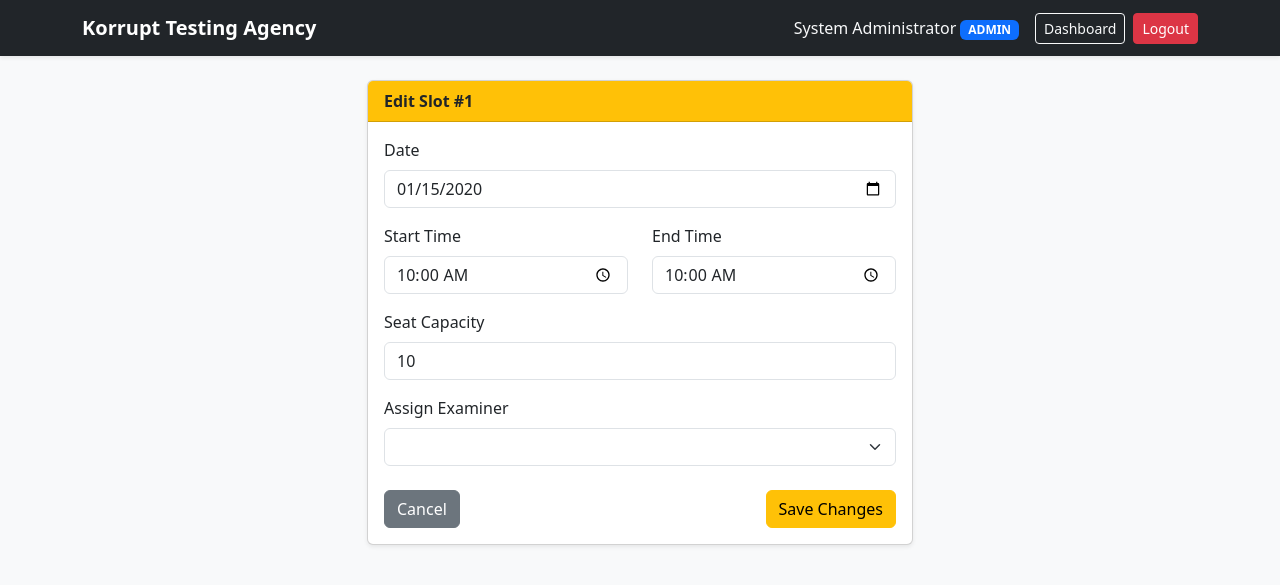
After one commit to 25f1000171/examination-management-system, a Flask app: page /admin/slot/1/edit in a window 1280 px wide. The commit adds this page. Shown: the top 585 px of the page. Run offline with Flask 3, Linux system fonts and the light colour scheme; a user stored in the database is signed in; tables that the repository leaves empty hold one stand-in row (values such as "Sample post"); lists and menus that the app fills with data are empty.

Commit message:
completed the required files

```diff
--- a/app.py
+++ b/app.py
@@ -356,6 +356,48 @@ def create_slot(exam_id):
 
     return render_template('create_slot.html', exam=exam, examiners=examiners)
 
+
+# admin route for editing an existing slot
+@app.route('/admin/slot/<int:slot_id>/edit', methods=['GET', 'POST'])
+@login_required
+def admin_edit_slot(slot_id):
+    if current_user.role != 'admin':
+        return redirect(url_for('home'))
+
+    slot = Slot.query.get_or_404(slot_id)
+    examiners = User.query.filter_by(role='examiner', is_approved=True).all()
+
+    if request.method == 'POST':
+        slot.date = datetime.strptime(request.form.get('date'), '%Y-%m-%d')
+        slot.start_time = datetime.strptime(request.form.get('start_time'), '%H:%M').time()
+        slot.end_time = datetime.strptime(request.form.get('end_time'), '%H:%M').time()
+        slot.capacity = int(request.form.get('capacity'))
+        slot.examiner_id = int(request.form.get('examiner_id'))
+        db.session.commit()
+        flash('Slot updated successfully!', 'success')
+        return redirect(url_for('admin_dashboard'))
+
+    return render_template('edit_slot.html', slot=slot, examiners=examiners, role='admin')
+
+
+
+# admin route for deleting an existing slot
+@app.route('/admin/slot/<int:slot_id>/delete', methods=['POST'])
+@login_required
+def admin_delete_slot(slot_id):
+    if current_user.role != 'admin':
+        return redirect(url_for('home'))
+
+    slot = Slot.query.get_or_404(slot_id)
+    if slot.bookings:
+        flash('Cannot delete slot because students have already booked it.', 'warning')
+        return redirect(url_for('admin_dashboard'))
+
+    db.session.delete(slot)
+    db.session.commit()
+    flash('Slot deleted successfully.', 'info')
+    return redirect(url_for('admin_dashboard'))
+
 # 3. Manage Examination Rubrics
 
 # rubric criteria
@@ -604,6 +646,35 @@ def examiner_create_slot(exam_id):
     return render_template('examiner_create_slot.html', exam=exam)
 
 
+#examiner slot editing route
+@app.route('/examiner/slot/<int:slot_id>/edit', methods=['GET', 'POST'])
+@login_required
+def examiner_edit_slot(slot_id):
+    if current_user.role != 'examiner':
+        return redirect(url_for('home'))
+
+    slot = Slot.query.get_or_404(slot_id)
+
+    if slot.examiner_id != current_user.id:
+        flash('Unauthorized.', 'danger')
+        return redirect(url_for('examiner_dashboard'))
+
+    now = datetime.now()
+    if now >= slot.examination.slot_booking_start:
+        flash('Cannot edit slot after student booking has started.', 'danger')
+        return redirect(url_for('examiner_dashboard'))
+
+    if request.method == 'POST':
+        slot.date = datetime.strptime(request.form.get('date'), '%Y-%m-%d')
+        slot.start_time = datetime.strptime(request.form.get('start_time'), '%H:%M').time()
+        slot.end_time = datetime.strptime(request.form.get('end_time'), '%H:%M').time()
+        slot.capacity = int(request.form.get('capacity'))
+        db.session.commit()
+        flash('Slot updated successfully!', 'success')
+        return redirect(url_for('examiner_dashboard'))
+
+    return render_template('edit_slot.html', slot=slot, role='examiner')
+
 
 # examiner slot deletion route
 @app.route('/examiner/slot/<int:slot_id>/delete', methods=['POST'])
--- /dev/null
+++ b/templates/edit_slot.html
@@ -0,0 +1,50 @@
+{% extends 'base.html' %}
+{% block title %}Edit Slot{% endblock %}
+{% block content %}
+<div class="row justify-content-center mt-4">
+    <div class="col-md-6">
+        <div class="card shadow-sm">
+            <div class="card-header bg-warning text-dark fw-bold">Edit Slot #{{ slot.id }}</div>
+            <div class="card-body">
+                <form method="POST">
+                    <div class="mb-3">
+                        <label class="form-label">Date</label>
+                        <input type="date" name="date" class="form-control" value="{{ slot.date.strftime('%Y-%m-%d') }}" required>
+                    </div>
+                    <div class="row">
+                        <div class="col-md-6 mb-3">
+                            <label class="form-label">Start Time</label>
+                            <input type="time" name="start_time" class="form-control" value="{{ slot.start_time.strftime('%H:%M') }}" required>
+                        </div>
+                        <div class="col-md-6 mb-3">
+                            <label class="form-label">End Time</label>
+                            <input type="time" name="end_time" class="form-control" value="{{ slot.end_time.strftime('%H:%M') }}" required>
+                        </div>
+                    </div>
+                    <div class="mb-3">
+                        <label class="form-label">Seat Capacity</label>
+                        <input type="number" name="capacity" class="form-control" value="{{ slot.capacity }}" required>
+                    </div>
+
+                    <!-- admin option to change examiner -->
+                    {% if role == 'admin' %}
+                    <div class="mb-4">
+                        <label class="form-label">Assign Examiner</label>
+                        <select name="examiner_id" class="form-select" required>
+                            {% for ex in examiners %}
+                            <option value="{{ ex.id }}" {% if ex.id == slot.examiner_id %}selected{% endif %}>{{ ex.name }}</option>
+                            {% endfor %}
+                        </select>
+                    </div>
+                    {% endif %}
+
+                    <div class="d-flex justify-content-between mt-4">
+                        <a href="javascript:history.back()" class="btn btn-secondary">Cancel</a>
+                        <button type="submit" class="btn btn-warning">Save Changes</button>
+                    </div>
+                </form>
+            </div>
+        </div>
+    </div>
+</div>
+{% endblock %}
--- a/templates/examiner_dashboard.html
+++ b/templates/examiner_dashboard.html
@@ -73,7 +73,8 @@
                         <td>{{ s.available_seats }} / {{ s.capacity }}</td>
                         <td><span class="badge bg-{{ 'success' if s.status == 'Available' else 'secondary' }}">{{ s.status }}</span></td>
                         <td class="d-flex gap-1">
-                            <a href="{{ url_for('manage_slot', id=s.id) }}" class="btn btn-sm btn-primary">View Students</a>
+                            <a href="{{ url_for('manage_slot', id=s.id) }}" class="btn btn-sm btn-primary">Students</a>
+                            <a href="{{ url_for('examiner_edit_slot', slot_id=s.id) }}" class="btn btn-sm btn-outline-warning">Edit</a>
                             <form method="POST" action="{{ url_for('examiner_delete_slot', slot_id=s.id) }}">
                                 <button type="submit" class="btn btn-sm btn-outline-danger">Delete</button>
                             </form>
--- a/templates/student_dashboard.html
+++ b/templates/student_dashboard.html
@@ -40,7 +40,7 @@
                     <td><span class="badge bg-info text-dark">{{ s.capacity }} / {{ s.total_seats }}</span></td>
                     <td>
                         <form action="{{ url_for('book_slot', slot_id=s.id) }}" method="POST" class="d-inline">
-                            <button type="submit" class="btn btn-sm btn-success" onclick="return confirm('Are you want to book this slot ?')">Book Slot</button>
+                            <button type="submit" class="btn btn-sm btn-success" onclick="return">Book Slot</button>
                         </form>
                     </td>
                 </tr>
@@ -86,7 +86,7 @@
 
                             <!-- Cancel Button Form -->
                             <form action="{{ url_for('cancel_booking', booking_id=b.id) }}" method="POST" class="d-inline">
-                                <button type="submit" class="btn btn-sm btn-danger ms-1" onclick="return confirm('Are you want to cancel this slots?')">Cancel</button>
+                                <button type="submit" class="btn btn-sm btn-danger ms-1" onclick="return">Cancel</button>
                             </form>
                         {% endif %}
                     </td>
```
Also changed, not shown: templates/admin_dashboard.html (+7 -0 lines), templates/reschedule_booking.html (+6 -6 lines).
